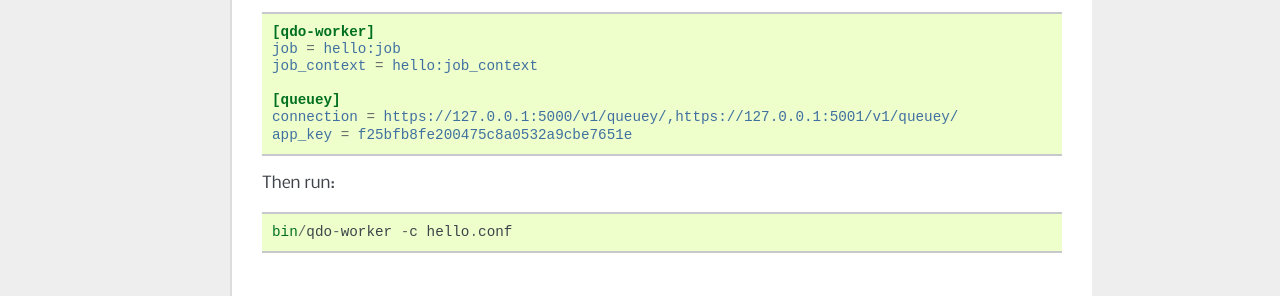
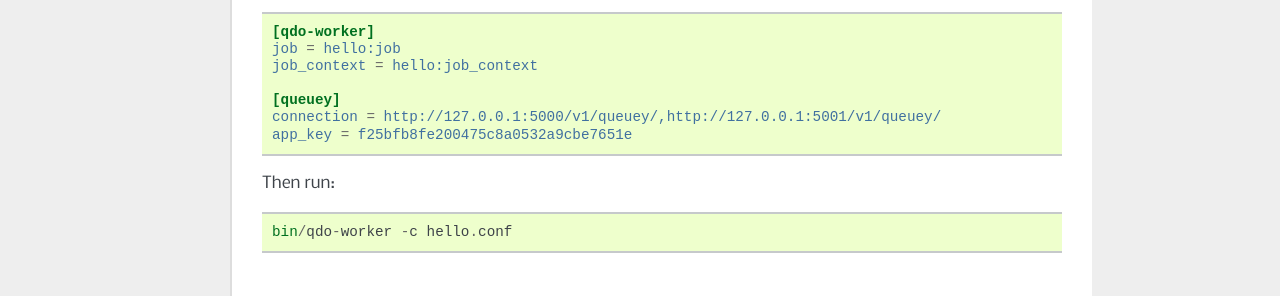
Before and after one commit to mozilla-services/qdo, a Sphinx documentation site: the page built from docs/index.rst, in a window 1280 px wide. Shown: the part 773-1069 px from the top of the page. Built offline with Sphinx 7.4.7, drawn with Linux system fonts in a browser that asks for light colours; some of the changed lines change nothing that is shown.

Commit message:
don't advertise SSL by default

```diff
--- a/docs/index.rst
+++ b/docs/index.rst
@@ -45,7 +45,7 @@ And one config file named `hello.conf`:
     job_context = hello:job_context
 
     [queuey]
-    connection = https://127.0.0.1:5000/v1/queuey/,https://127.0.0.1:5001/v1/queuey/
+    connection = http://127.0.0.1:5000/v1/queuey/,http://127.0.0.1:5001/v1/queuey/
     app_key = f25bfb8fe200475c8a0532a9cbe7651e
 
 Then run::
```
